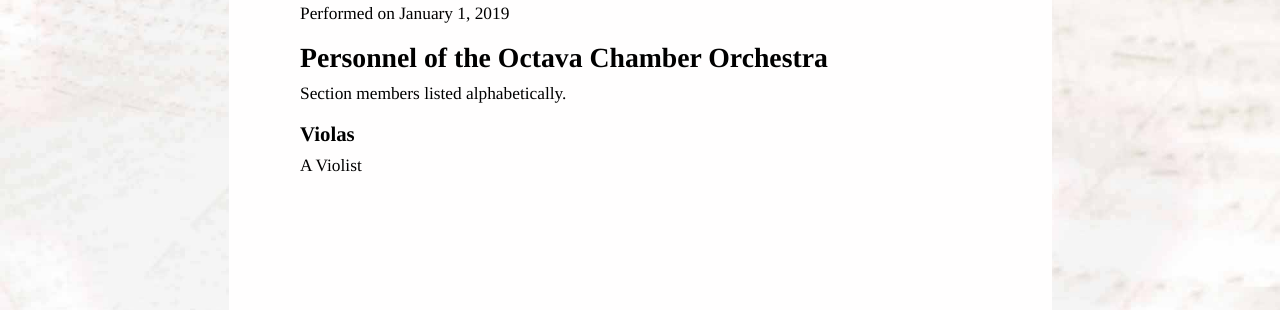
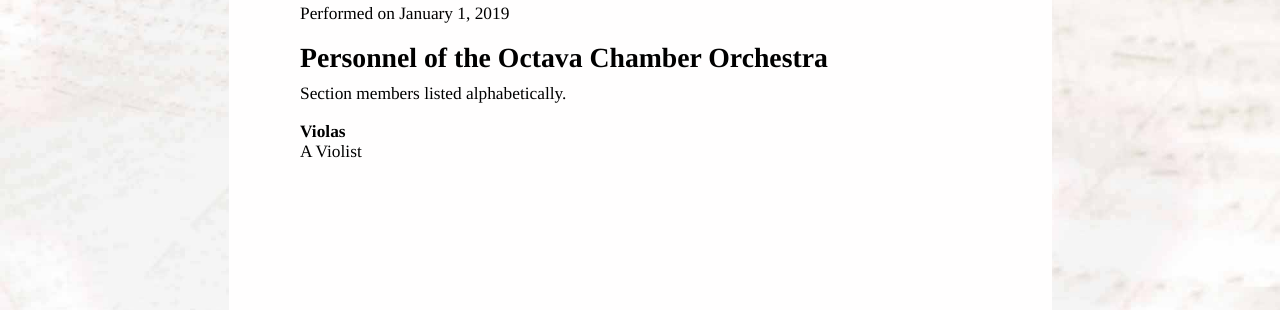
Before and after one commit to Octava-Chamber-Orchestra/Octava-Chamber-Orchestra.github.io, a Jekyll site: the page built from _concerts/2019-01-01.md, in a window 1280 px wide. Shown: the part 469-779 px from the top of the page. Built offline with Jekyll 4.4.1, drawn with Linux system fonts in a browser that asks for light colours.

Commit message:
Changed rendering of rosters.

```diff
--- a/_includes/roster.html
+++ b/_includes/roster.html
@@ -1,8 +1,9 @@
 {% comment %} Outputs the roster of a concert. {% endcomment %}
 {% for section in include.concert.roster %}
-    <h4>{{ section.section }}</h4>
     <p>
+        <strong>{{ section.section }}</strong>
         {% for person in section.people %}
+            <br>
             {% assign parsed = person | split: " ~ " %}
             {% assign name = parsed[0] %}
             {% assign details = parsed[1] %}
@@ -10,7 +11,6 @@
                     - {{ details }}
                 </em>
             {% endif %}
-            <br>
         {% endfor %}
     </p>
 {% endfor %}
```
